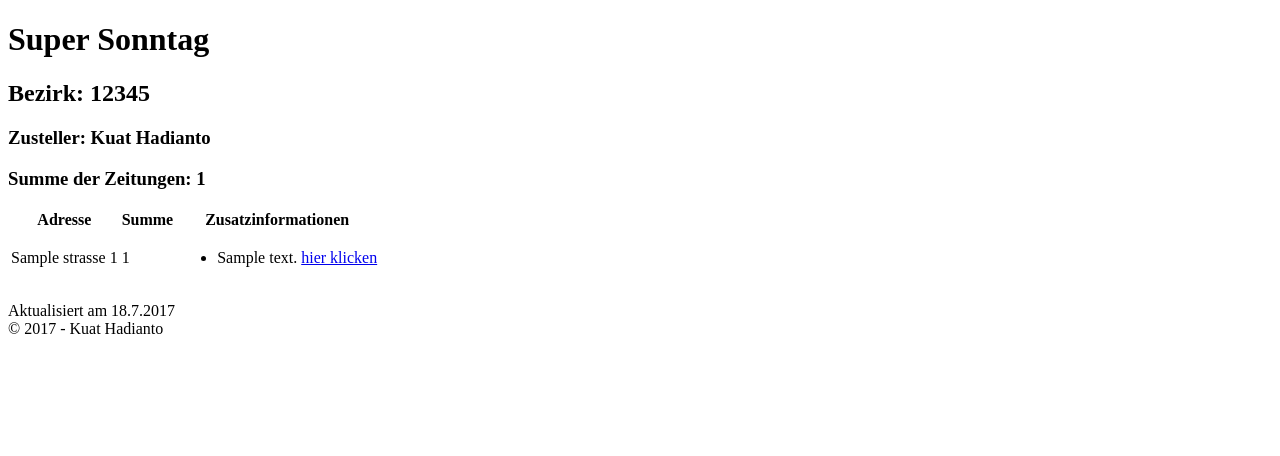
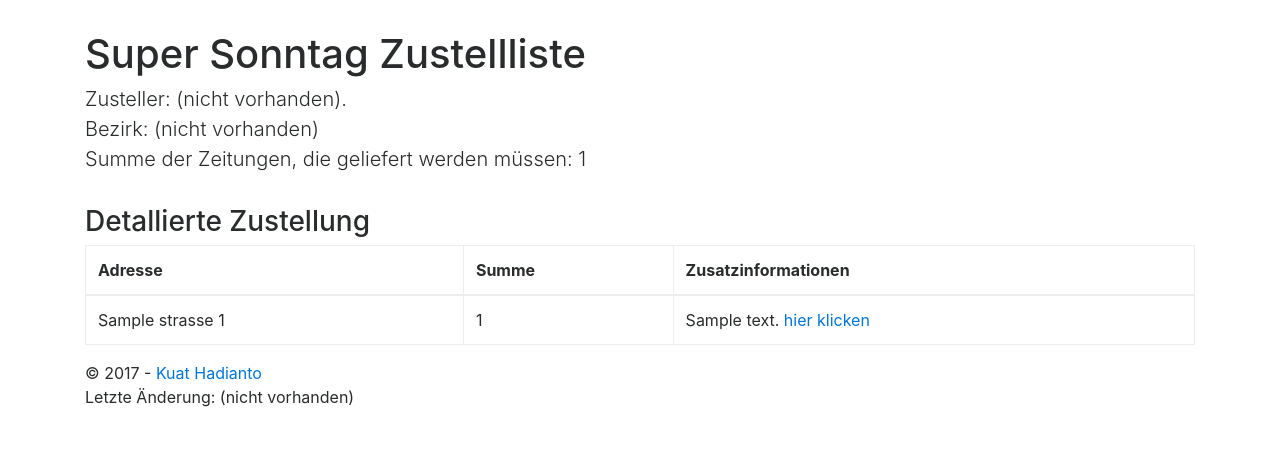
Before and after one commit to kuathadianto/newspaper-deliverylist-system, a Django app: page / in a window 1280 px wide. Shown: the top 456 px of the page. Run offline with Django 3.2, Linux system fonts and the light colour scheme; tables that the repository leaves empty hold one stand-in row (values such as "Sample post"); some libraries are stand-ins or nearby versions.

Commit message:
Version 1.0

```diff
--- a/ss_zustellliste/urls.py
+++ b/ss_zustellliste/urls.py
@@ -8,5 +8,6 @@ urlpatterns = [
     url(r'^', include('website.urls')),
 ]
 
-# Is it not safe?
-urlpatterns += static(settings.MEDIA_URL, document_root=settings.MEDIA_ROOT)
+if settings.DEBUG:
+    urlpatterns += static(settings.MEDIA_URL, document_root=settings.MEDIA_ROOT)
+    urlpatterns += static(settings.STATIC_URL, document_root=settings.STATIC_ROOT)
--- a/website/admin.py
+++ b/website/admin.py
@@ -6,3 +6,4 @@ admin.site.register(Strasse)
 admin.site.register(Zustellung)
 admin.site.register(Zusatztext)
 admin.site.register(Zusatzinformation)
+admin.site.register(Option)
--- /dev/null
+++ b/website/static/website/css/grid.css
@@ -0,0 +1,27 @@
+body {
+  padding-top: 2rem;
+  padding-bottom: 2rem;
+}
+
+h3 {
+  margin-top: 2rem;
+}
+
+.row {
+  margin-bottom: 1rem;
+}
+.row .row {
+  margin-top: 1rem;
+  margin-bottom: 0;
+}
+[class*="col-"] {
+  padding-top: 1rem;
+  padding-bottom: 1rem;
+  background-color: rgba(86,61,124,.15);
+  border: 1px solid rgba(86,61,124,.2);
+}
+
+hr {
+  margin-top: 2rem;
+  margin-bottom: 2rem;
+}
--- a/website/templates/website/index.html
+++ b/website/templates/website/index.html
@@ -1,37 +1,72 @@
-<!DOCTYPE HTML>
-<html>
+<!DOCTYPE html>
+<html lang="de" >
 <head>
+    <meta http-equiv="Content-Type" content="text/html; charset=UTF-8">
+
+    <meta name="viewport" content="width=device-width, initial-scale=1, shrink-to-fit=no">
+    <meta name="description" content="Super Sonntag Zustellliste by Kuat Hadianto">
+    <meta name="author" content="Kuat Hadianto">
+
     <title>Super Sonntag Zustellliste</title>
+
+    <!-- Bootstrap core CSS -->
+    <link rel="stylesheet" href="https://maxcdn.bootstrapcdn.com/bootstrap/4.0.0-alpha.6/css/bootstrap.min.css" integrity="sha384-rwoIResjU2yc3z8GV/NPeZWAv56rSmLldC3R/AZzGRnGxQQKnKkoFVhFQhNUwEyJ" crossorigin="anonymous">
+
+    <!-- Custom styles for this template -->
+    {% load static %}
+    <link href="{% static "website/css/grid.css" %}" rel="stylesheet">
+    <link href="{% static "website/css/style.css" %}" rel="stylesheet">
 </head>
+
 <body>
-        <h1>Super Sonntag</h1>
-        <h2>Bezirk: 12345</h2>
-        <h3>Zusteller: Kuat Hadianto</h3>
-        <h3>Summe der Zeitungen: {{ summe_zeitungen }}</h3>
-        <table>
+<div class="container">
+    <h1>Super Sonntag Zustellliste</h1>
+    <p class="lead">
+        Zusteller: {{ zustellername | safe }}.<br>
+        Bezirk: {{ bezirk }}<br>
+        Summe der Zeitungen, die geliefert werden müssen: {{ summe_zeitungen }}
+    </p>
+
+    <h3>Detallierte Zustellung</h3>
+
+    <table class="table table-bordered">
+        <thead>
         <tr>
             <th>Adresse</th>
             <th>Summe</th>
             <th>Zusatzinformationen</th>
         </tr>
+        </thead>
+        <tbody>
         {% for zustellung in zustellungen %}
         <tr>
             <td>{{ zustellung }}</td>
             <td>{{ zustellung.summe_zeitungen }}</td>
             <td>
                 {% if zustellung.zusatzinformationen.all|length > 0 %}
-                        <ul>
                     {% for info in zustellung.zusatzinformationen.all %}
-                                <li>{{ info.information }} {% if info.bild %}<a href="{{ info.bild.datei.url }}" target="_blank">hier klicken</a>{% endif %}</li>
+                        {{ info.information }} {% if info.bild %}<a href="{{ info.bild.datei.url }}" target="_blank">hier klicken</a>{% endif %}<br>
                     {% endfor %}
-                        </ul>
                 {% endif %}
             </td>
         </tr>
         {% endfor %}
+        </tbody>
     </table>
+
     <footer>
-            <p>Aktualisiert am 18.7.2017<br>&copy; 2017 - Kuat Hadianto</p>
+        <p>
+            &copy; 2017 - <a href="http://kuath.com" target="_blank">Kuat Hadianto</a><br>
+            Letzte Änderung: {{ letzte_aenderung }}
+        </p>
     </footer>
+</div> <!-- /container -->
+
+<!-- Bootstrap core JavaScript
+================================================== -->
+<!-- Placed at the end of the document so the pages load faster -->
+<!-- IE10 viewport hack for Surface/desktop Windows 8 bug -->
+<script src="./js/ie10-viewport-bug-workaround.js.Download"></script>
+
 </body>
 </html>
--- a/website/views.py
+++ b/website/views.py
@@ -1,14 +1,36 @@
 from django.shortcuts import render
-from .models import Zustellung
+from .models import Zustellung, Option
 from django.db.models import Sum
+from django.core.exceptions import ObjectDoesNotExist
 
 def index(request):
     # Summe aller Zeitungen
     summe_zeitungen = Zustellung.objects.aggregate(Sum('summe_zeitungen'))['summe_zeitungen__sum']
     # Detaillierte der Zustellung
     zustellungen = Zustellung.objects.all()
+    # Optionen
+    standard_nachricht = '(nicht vorhanden)'
+    zustellername = standard_nachricht
+    bezirk = standard_nachricht
+    letzte_aenderung = standard_nachricht
+    try:
+        zustellername = Option.objects.get(name='zustellername').wert
+    except ObjectDoesNotExist:
+        pass
+    try:
+        bezirk = Option.objects.get(name='bezirk').wert
+    except ObjectDoesNotExist:
+        pass
+    try:
+        letzte_aenderung = Option.objects.get(name='letzte_aenderung').wert
+    except ObjectDoesNotExist:
+        pass
+
     context = {
         'summe_zeitungen': summe_zeitungen,
         'zustellungen': zustellungen,
+        'zustellername': zustellername,
+        'bezirk': bezirk,
+        'letzte_aenderung': letzte_aenderung,
     }
     return render(request, 'website/index.html', context)
```
Also changed, not shown: website/static/website/css/style.css (added), 1 other file. Lines whose indentation alone changed are shown as unchanged.
